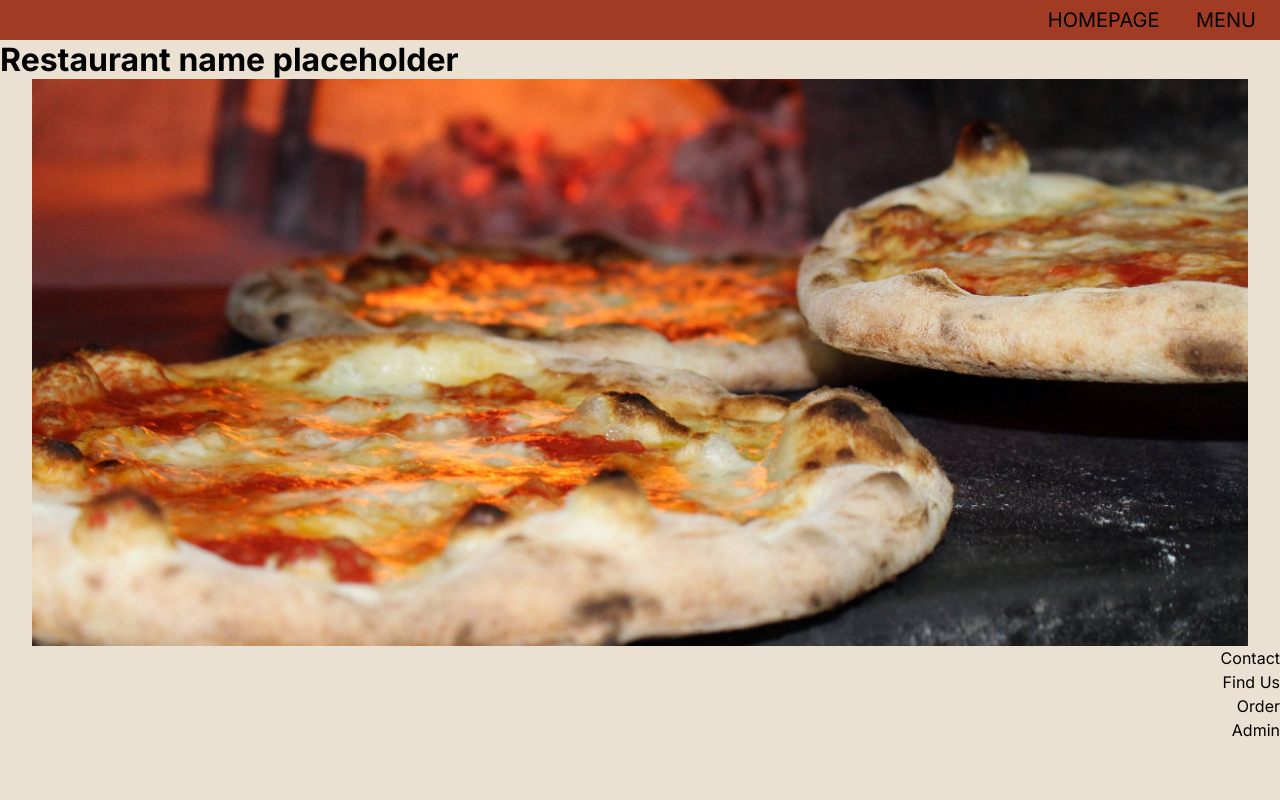
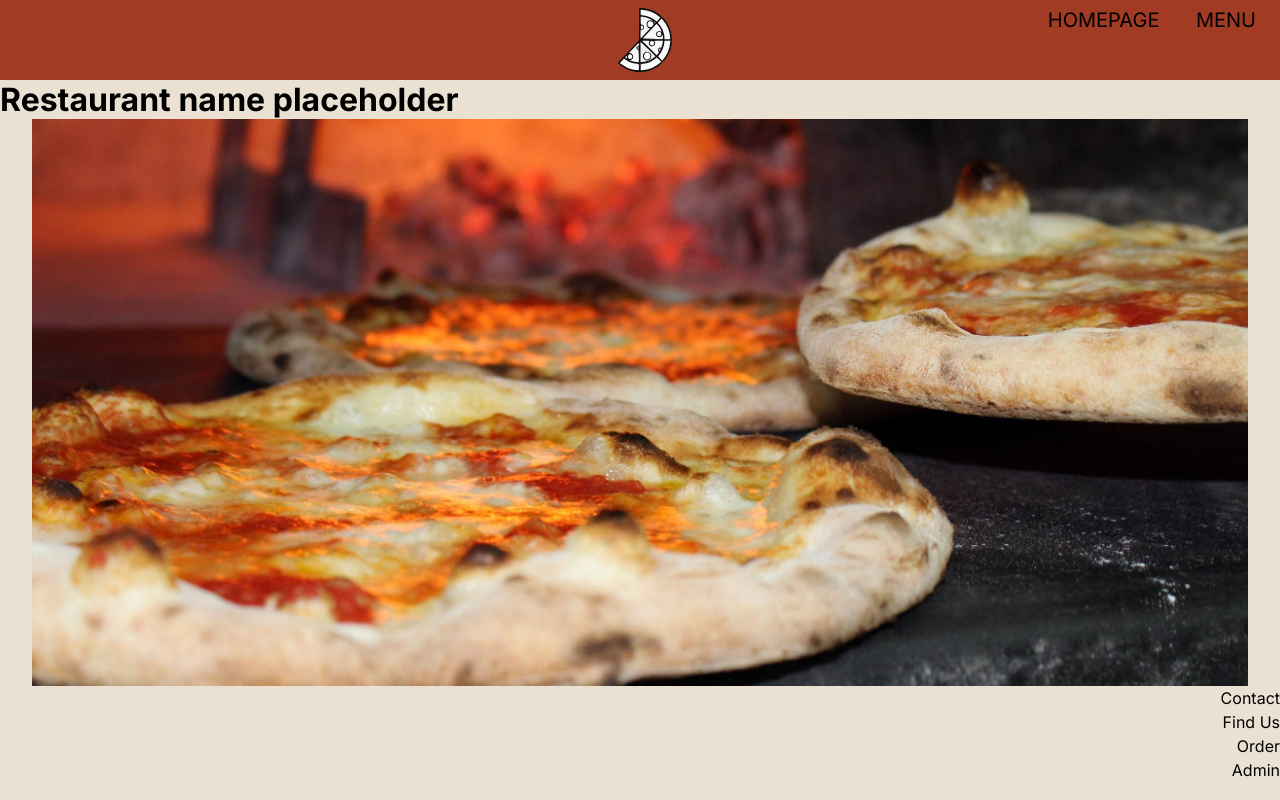
Before and after one commit to moaberglund/B-PROJECT-FRONTEND, a website built with Parcel: page src/index.html in a window 1280 px wide. Built offline with nearby package versions, Linux system fonts and the light colour scheme.

Commit message:
header grid display

```diff
--- a/src/index.html
+++ b/src/index.html
@@ -12,12 +12,25 @@
 
 <body>
     <header>
+        <div class="header-1">
+
+        </div>
+        <div class="header-2">
+
+            <picture></picture>
+            <img src="media/pizza-logo.svg" alt="Pizza logo">
+
+        </div>
+
+
+        <div class="header-3">
             <nav id="desktop-navigation">
                 <ul>
                     <li><a href="index.html">Homepage</a></li>
                     <li><a href="html/menu.html">Menu</a></li>
                 </ul>
             </nav>
+        </div>
     </header>
     <main>
 
--- a/src/scss/layout/header.scss
+++ b/src/scss/layout/header.scss
@@ -4,9 +4,13 @@ $mozzarella: #EBE1D3;
 $dough: #DEC9A0;
 $coal: #2D2A26;
 
+header {
+    background-color: $tomato;
+    display: grid;
+    grid-template-columns: 1fr 1fr 1fr auto;
 
     nav {
-    background-color: $tomato;
+
         padding: 0.5em;
 
         ul {
@@ -34,3 +38,23 @@ nav {
         }
 
     }
+}
+
+.header-1 {
+    grid-column: 1/2;
+
+}
+
+.header-2 {
+    grid-column: 2/3;
+
+    img {
+        width: 80px;
+        display: block;
+        margin: 0 auto;
+    }
+}
+
+.header-3 {
+    grid-column: 3.4;
+}
```
Also changed, not shown: src/media/pizza-logo.svg (renamed from src/media/pizza-svg.svg). Lines whose indentation alone changed are shown as unchanged.
